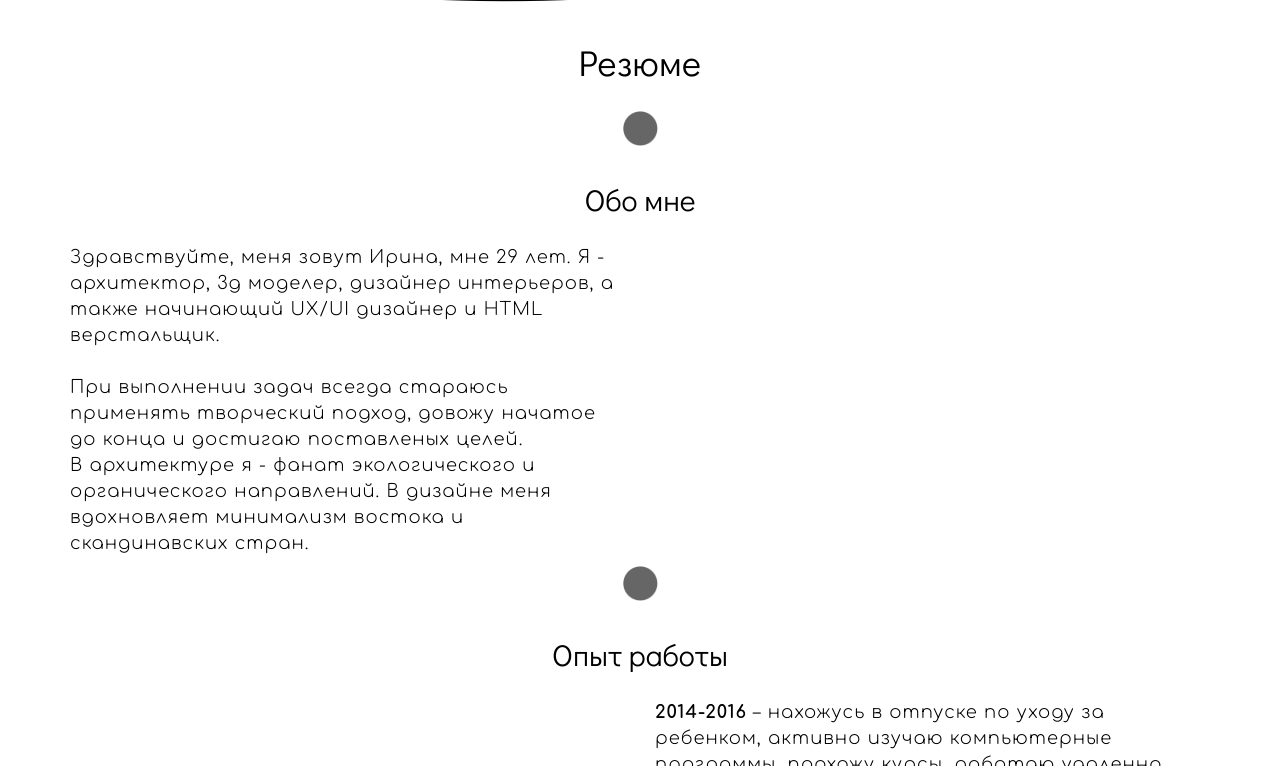
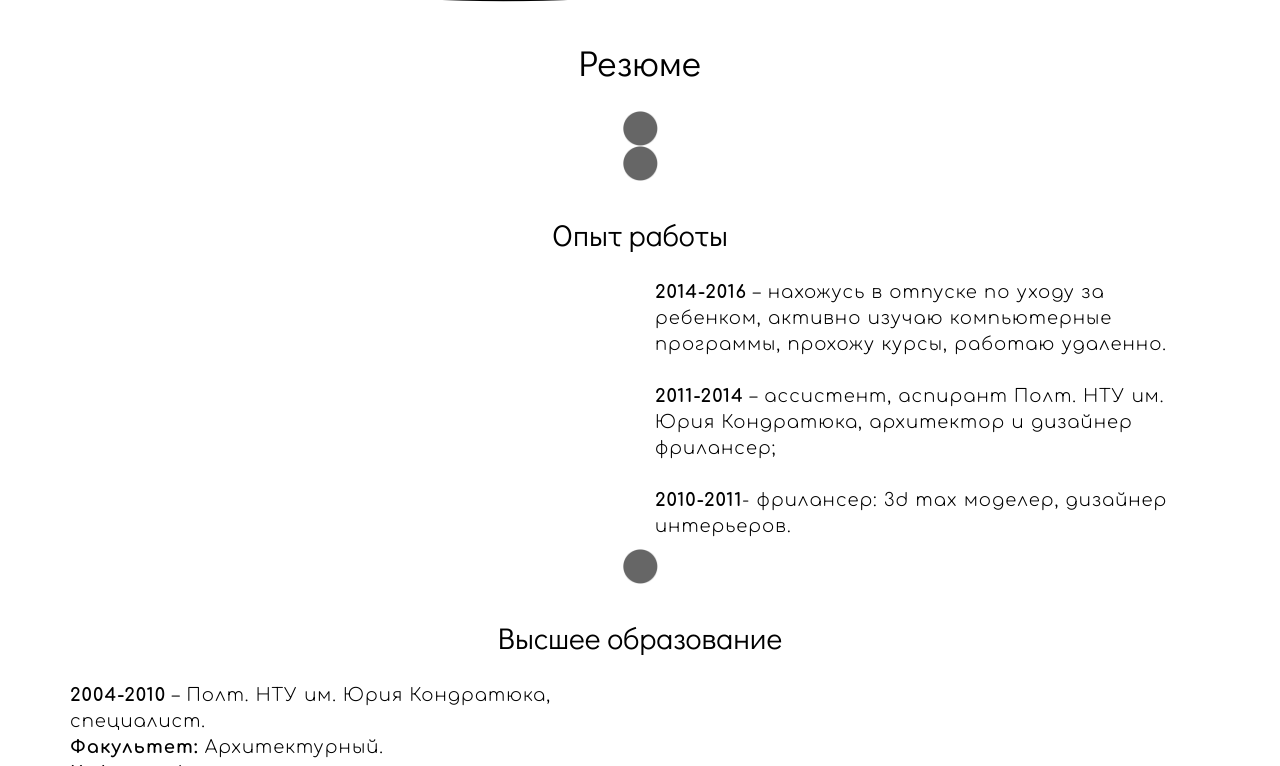
Before and after one commit to iraarx/test2, a plain HTML site: page index2.html in a window 1280 px wide. Shown: the part 434-1200 px from the top of the page. Drawn offline with Linux system fonts and the light colour scheme.

Commit message:
изменеия2

```diff
--- a/index2.html
+++ b/index2.html
@@ -70,19 +70,8 @@
 					    		<div class="text-center"><img class="circle1" src="img/circle1.png" alt=""></div>
 					    	</div>
 					    </div>
-				    <!-- Обо мне -->
-					    <div class="row">
-					    	<div class="col-md-12">
-								<h3 class="text-center">Обо мне</h3>
-					    	</div>
-					    </div>
-					    <div class="row">
-					    	<div class="col-md-6">
-					    		<p>
-					    			Здравствуйте, меня зовут Ирина, мне 29 лет. Я - архитектор, 3д моделер, дизайнер интерьеров, а также начинающий UX/UI дизайнер и HTML верстальщик.<br><br>При выполнении задач всегда стараюсь применять творческий подход, довожу начатое до конца и достигаю поставленых целей.<br>В архитектуре я - фанат экологического и органического направлений. В дизайне меня вдохновляет минимализм востока и скандинавских стран.
-					    		</p>
-					    	</div>
-					    </div>
+
+
 					    <div class="row">
 					    	<div id="circle1" class="col-md-2 col-md-offset-5">
 					    		<div class="text-center"><img class="circle1" src="img/circle1.png" alt=""></div>
```
